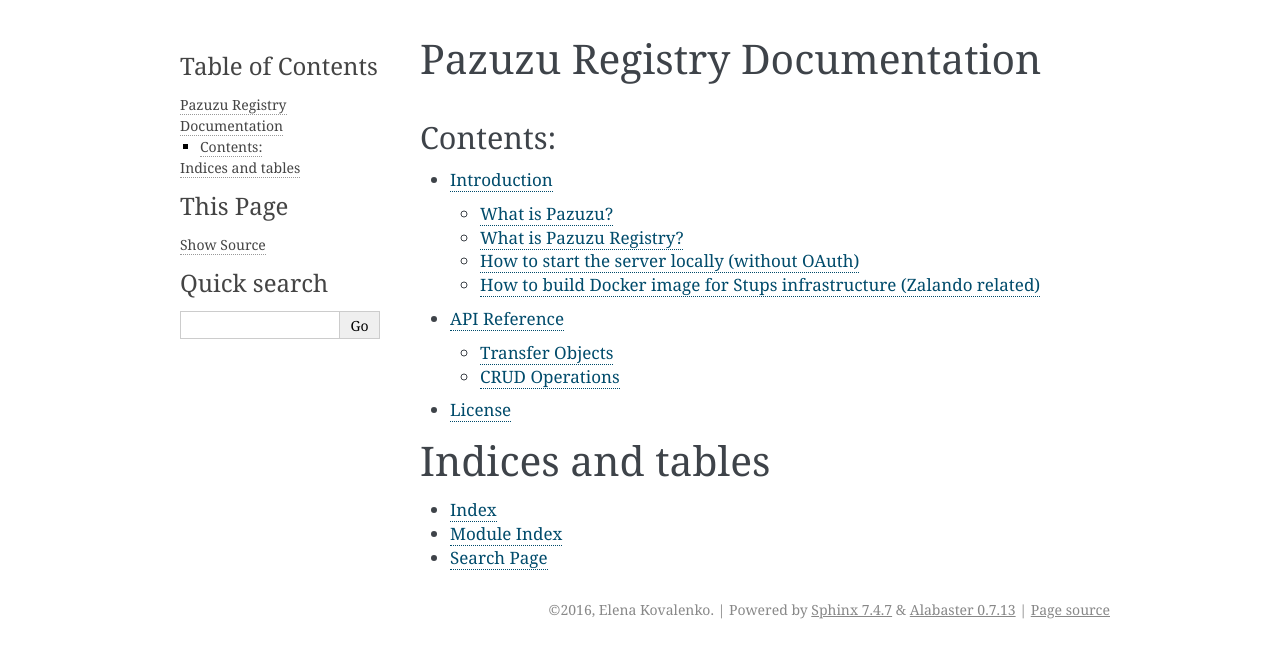
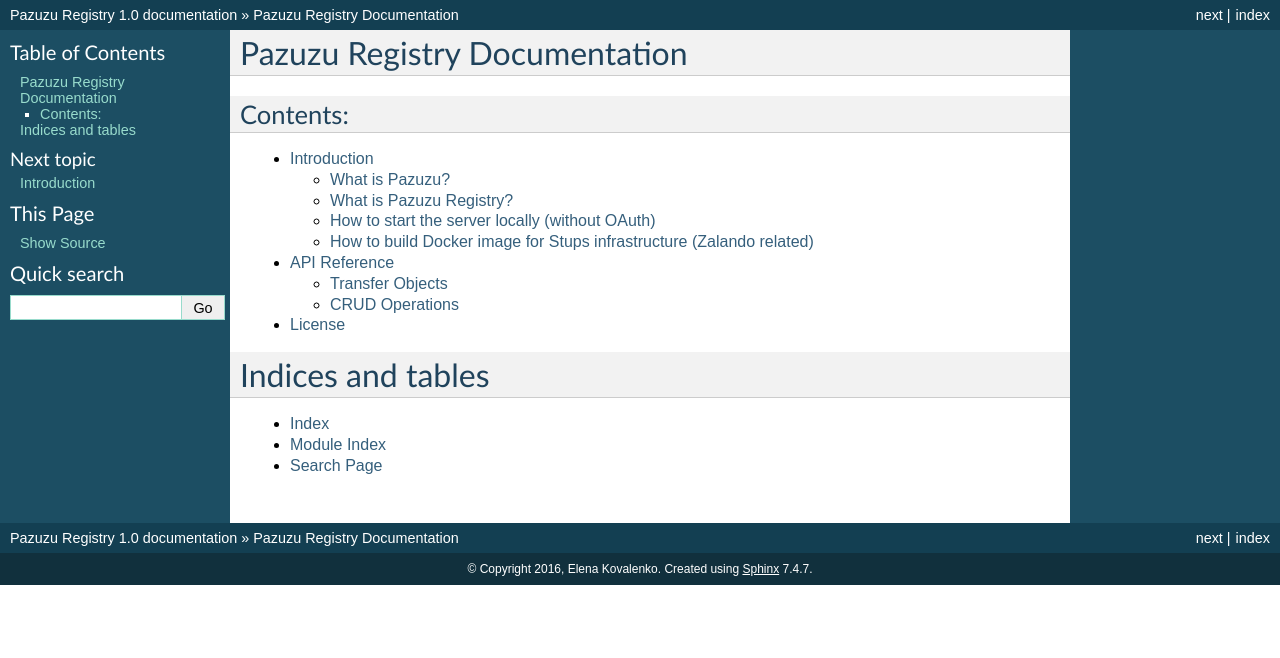
Before and after one commit to pazuzu-io/pazuzu-registry, a Sphinx documentation site: the page built from docs/source/index.rst, in a window 1280 px wide. Shown: the top 658 px of the page. Built offline with Sphinx 7.4.7, drawn with Linux system fonts in a browser that asks for light colours.

Commit message:
fix pazuzu readthedocs config to make docs viewable

```diff
--- a/docs/source/conf.py
+++ b/docs/source/conf.py
@@ -19,7 +19,7 @@ import os
 # If extensions (or modules to document with autodoc) are in another directory,
 # add these directories to sys.path here. If the directory is relative to the
 # documentation root, use os.path.abspath to make it absolute, like shown here.
-#sys.path.insert(0, os.path.abspath('.'))
+sys.path = [os.path.abspath('../../'),os.path.abspath('../../pazuzu-registry')] + sys.path
 
 # -- General configuration ------------------------------------------------
 
@@ -111,7 +111,7 @@ todo_include_todos = False
 
 # The theme to use for HTML and HTML Help pages.  See the documentation for
 # a list of builtin themes.
-html_theme = 'alabaster'
+html_theme = 'default'
 
 # Theme options are theme-specific and customize the look and feel of a theme
 # further.  For a list of options available for each theme, see the
```
